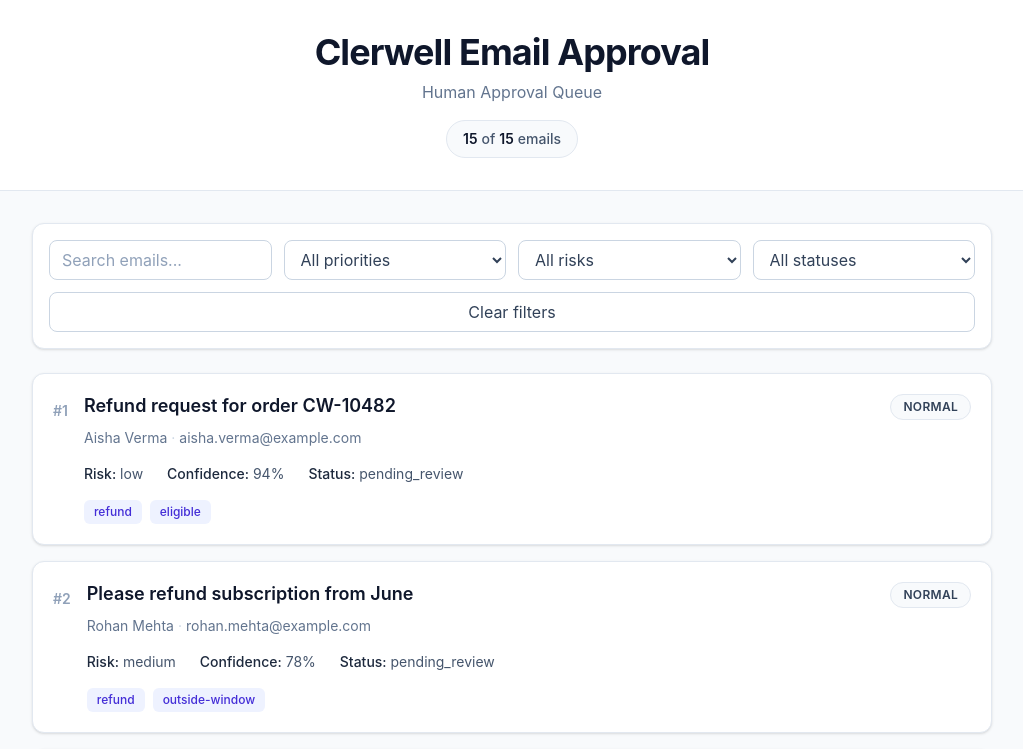
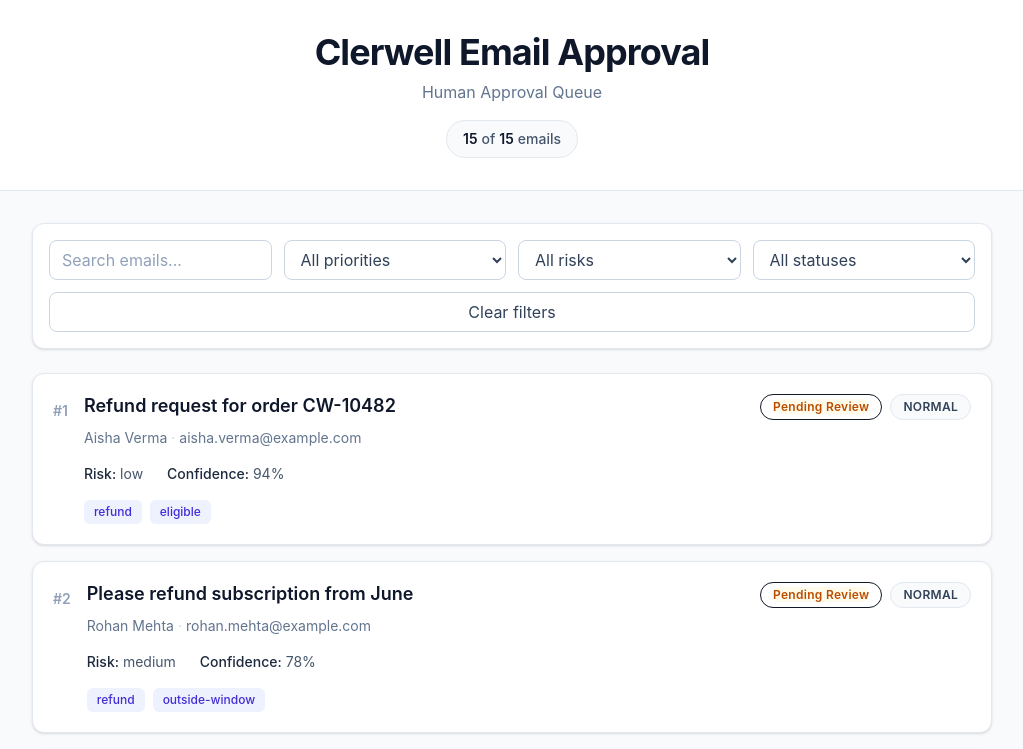
Before and after one commit to rinufathima160/clerwell-email-approval, a React (Vite) app: page / in a window 1280 px wide. Shown: the top 749 px of the page, without its empty margins (128-1151 px from the left). Built offline with nearby package versions, Linux system fonts and the light colour scheme.

Commit message:
Add escalation status and queue filtering

```diff
--- a/src/App.tsx
+++ b/src/App.tsx
@@ -4,10 +4,23 @@ import Header from "./components/Header";
 import Filters from "./components/Filters";
 import EmailList from "./components/EmailList";
 import EmailDetail from "./components/EmailDetail";
+function getSavedEmails(): Email[] {
+  const savedEmails = localStorage.getItem("approvalQueueEmails");
 
+  if (!savedEmails) {
+    return [];
+  }
+
+  try {
+    return JSON.parse(savedEmails) as Email[];
+  } catch {
+    localStorage.removeItem("approvalQueueEmails");
+    return [];
+  }
+}
 function App() {
-  const [emails, setEmails] = useState<Email[]>([]);
-  const [loading, setLoading] = useState(true);
+  const [emails, setEmails] = useState<Email[]>(getSavedEmails);
+const [loading, setLoading] = useState(() => getSavedEmails().length === 0);
   const [error, setError] = useState("");
 
   const [selectedEmail, setSelectedEmail] =
@@ -18,17 +31,8 @@ function App() {
   const [riskFilter, setRiskFilter] = useState("all");
 const [statusFilter, setStatusFilter] = useState("all");
   useEffect(() => {
-  const savedEmails = localStorage.getItem("approvalQueueEmails");
-
-  if (savedEmails) {
-    try {
-      const parsedEmails: Email[] = JSON.parse(savedEmails);
-      setEmails(parsedEmails);
-      setLoading(false);
-      return;
-    } catch {
-      localStorage.removeItem("approvalQueueEmails");
-    }
+  if (emails.length > 0) {
+    return;
   }
 
   fetch("/mock-data/emails.json")
@@ -40,14 +44,14 @@ const [statusFilter, setStatusFilter] = useState("all");
       return response.json();
     })
     .then((data) => {
-      setEmails(data.emails);
+      setEmails(data.emails as Email[]);
       setLoading(false);
     })
     .catch(() => {
       setError("Unable to load emails.");
       setLoading(false);
     });
-}, []);
+}, [emails.length]);
 
 useEffect(() => {
   if (emails.length > 0) {
@@ -129,6 +133,26 @@ const handleReject = () => {
   setSelectedEmail(null);
 };
 
+// Escalate email
+const handleEscalate = () => {
+  if (!selectedEmail) return;
+
+  const updatedEmail = {
+    ...selectedEmail,
+    status: "escalated",
+  };
+
+  setEmails((currentEmails) =>
+    currentEmails.map((email) =>
+      email.id === updatedEmail.id
+        ? updatedEmail
+        : email
+    )
+  );
+
+  setSelectedEmail(null);
+};
+
   // Save edited response
   const handleSaveDraft = (draft: string) => {
     if (!selectedEmail) return;
@@ -189,6 +213,7 @@ const handleReject = () => {
             onBack={() => setSelectedEmail(null)}
             onApprove={handleApprove}
             onReject={handleReject}
+            onEscalate={handleEscalate}
             onSaveDraft={handleSaveDraft}
           />
         </main>
--- a/src/components/ApprovalActions.tsx
+++ b/src/components/ApprovalActions.tsx
@@ -3,18 +3,22 @@ import { useState } from "react";
 type ApprovalActionsProps = {
   onApprove: () => void;
   onReject: () => void;
+  onEscalate: () => void;
   onEdit: () => void;
+
   isEditing: boolean;
   draftResponse: string;
   onDraftChange: (value: string) => void;
   onSave: () => void;
   onCancel: () => void;
   allowedActions: string[];
+  status: string;
 };
 
 function ApprovalActions({
   onApprove,
   onReject,
+  onEscalate,
   onEdit,
   isEditing,
   draftResponse,
@@ -22,9 +26,10 @@ function ApprovalActions({
   onSave,
   onCancel,
   allowedActions,
+  status,
 }: ApprovalActionsProps) {
   const [confirmation, setConfirmation] = useState<
-    "approve" | "reject" | null
+    "approve" | "reject" | "escalate" | null
   >(null);
 
   const [message, setMessage] = useState("");
@@ -32,7 +37,11 @@ function ApprovalActions({
   const canApprove = allowedActions.includes("approve_send");
   const canReject = allowedActions.includes("reject");
   const canEdit = allowedActions.includes("edit");
-
+const canEscalate = allowedActions.includes("escalate");
+  const isPending = status === "pending_review";
+  const isApproved = status === "approved";
+  const isRejected = status === "rejected";
+    const isEscalated = status === "escalated";
   const handleConfirm = () => {
     if (confirmation === "approve") {
       onApprove();
@@ -43,7 +52,10 @@ function ApprovalActions({
       onReject();
       setMessage("Email rejected successfully.");
     }
-
+     if (confirmation === "escalate") {
+    onEscalate();
+    setMessage("Email escalated successfully.");
+  }
     setConfirmation(null);
 
     setTimeout(() => {
@@ -90,6 +102,8 @@ function ApprovalActions({
   return (
     <>
       <section className="rounded-xl border border-slate-200 bg-white p-5 shadow-sm sm:p-6">
+        <div className="flex flex-col gap-3 sm:flex-row sm:items-center sm:justify-between">
+          <div>
             <h2 className="text-lg font-semibold text-slate-900 sm:text-xl">
               Approval Decision
             </h2>
@@ -97,20 +111,44 @@ function ApprovalActions({
             <p className="mt-2 text-sm leading-6 text-slate-500">
               Review the AI analysis and draft response before taking action.
             </p>
+          </div>
+
+          {/* Current Status */}
+          {isPending && (
+            <span className="w-fit rounded-full border border-amber-200 bg-amber-50 px-3 py-1 text-xs font-semibold uppercase tracking-wide text-amber-700">
+              Pending Review
+            </span>
+          )}
+
+          {isApproved && (
+            <span className="w-fit rounded-full border border-emerald-200 bg-emerald-50 px-3 py-1 text-xs font-semibold uppercase tracking-wide text-emerald-700">
+              Approved
+            </span>
+          )}
+
+          {isRejected && (
+            <span className="w-fit rounded-full border border-red-200 bg-red-50 px-3 py-1 text-xs font-semibold uppercase tracking-wide text-red-700">
+              Rejected
+            </span>
+          )}
+
+          {isEscalated && (
+  <span className="w-fit rounded-full border border-orange-200 bg-orange-50 px-3 py-1 text-xs font-semibold uppercase tracking-wide text-orange-700">
+    Escalated
+  </span>
+)}
+        </div>
 
         {/* Success message */}
         {message && (
-          <div
-            role="status"
-            className="mt-4 rounded-lg border border-emerald-200 bg-emerald-50 px-4 py-3 text-sm font-medium text-emerald-700"
-          >
+          <div className="mt-4 rounded-lg border border-emerald-200 bg-emerald-50 px-4 py-3 text-sm font-medium text-emerald-700">
             ✓ {message}
           </div>
         )}
 
+        {/* Actions */}
         <div className="mt-5 grid grid-cols-1 gap-3 sm:grid-cols-3">
-          {/* Approve */}
-          {canApprove && (
+          {isPending && canApprove && (
             <button
               type="button"
               onClick={() => setConfirmation("approve")}
@@ -120,8 +158,7 @@ function ApprovalActions({
             </button>
           )}
 
-          {/* Reject */}
-          {canReject && (
+          {isPending && canReject && (
             <button
               type="button"
               onClick={() => setConfirmation("reject")}
@@ -130,8 +167,15 @@ function ApprovalActions({
               Reject
             </button>
           )}
-
-          {/* Edit Response */}
+    {isPending && canEscalate && (
+  <button
+    type="button"
+    onClick={() => setConfirmation("escalate")}
+    className="w-full rounded-lg bg-orange-600 px-4 py-3 text-sm font-semibold text-white transition hover:bg-orange-700 focus:outline-none focus:ring-2 focus:ring-orange-300"
+  >
+    Escalate
+  </button>
+)}
           {canEdit && (
             <button
               type="button"
@@ -142,13 +186,6 @@ function ApprovalActions({
             </button>
           )}
         </div>
-
-        {/* No available actions */}
-        {!canApprove && !canReject && !canEdit && (
-          <div className="mt-5 rounded-lg border border-slate-200 bg-slate-50 p-4 text-sm text-slate-600">
-            No approval actions are currently available for this email.
-          </div>
-        )}
       </section>
 
       {/* Confirmation Modal */}
@@ -164,13 +201,17 @@ function ApprovalActions({
             <h2 className="text-lg font-semibold text-slate-900">
             {confirmation === "approve"
               ? "Approve this email?"
-                : "Reject this email?"}
+              : confirmation === "reject"
+               ? "Reject this email?"
+               : "Escalate this email?"}
             </h2>
 
             <p className="mt-2 text-sm leading-6 text-slate-500">
             {confirmation === "approve"
              ? "Are you sure you want to approve this email?"
-                : "Are you sure you want to reject this email?"}
+                 : confirmation === "reject"
+                  ? "Are you sure you want to reject this email?"
+                 : "Are you sure you want to escalate this email?"}
             </p>
 
             <div className="mt-6 flex flex-col-reverse gap-3 sm:flex-row sm:justify-end">
@@ -188,12 +229,16 @@ function ApprovalActions({
                 className={`w-full rounded-lg px-4 py-2.5 text-sm font-semibold text-white transition sm:w-auto ${
                     confirmation === "approve"
                     ? "bg-emerald-600 hover:bg-emerald-700"
-                    : "bg-red-600 hover:bg-red-700"
+                    : confirmation === "reject"
+                    ? "bg-red-600 hover:bg-red-700"
+                    : "bg-orange-600 hover:bg-orange-700"
                 }`}
               >
                 {confirmation === "approve"
                 ? "Yes, Approve"
-                  : "Yes, Reject"}
+            : confirmation === "reject"
+             ? "Yes, Reject"
+            : "Yes, Escalate"}
               </button>
             </div>
           </div>
--- a/src/components/EmailCard.tsx
+++ b/src/components/EmailCard.tsx
@@ -20,10 +20,35 @@ function EmailCard({
       "bg-blue-50 text-blue-700 border-blue-200",
   };
 
+  const statusStyles = {
+    pending_review:
+      "bg-amber-50 text-amber-700 border-amber-200",
+    approved:
+      "bg-emerald-50 text-emerald-700 border-emerald-200",
+    rejected:
+      "bg-red-50 text-red-700 border-red-200",
+  };
+
+  const statusLabels = {
+    pending_review: "Pending Review",
+    approved: "Approved",
+    rejected: "Rejected",
+  };
+
   const priorityClass =
     priorityStyles[
       email.priority as keyof typeof priorityStyles
     ] ?? priorityStyles.normal;
+
+  const statusClass =
+    statusStyles[
+      email.status as keyof typeof statusStyles
+    ] ?? "bg-slate-50 text-slate-700 border-slate-200";
+
+  const statusLabel =
+    statusLabels[
+      email.status as keyof typeof statusLabels
+    ] ?? email.status;
 
   return (
     <button
@@ -58,7 +83,7 @@ function EmailCard({
         {/* Email content */}
         <div className="min-w-0 flex-1">
 
-          {/* Subject + Priority */}
+          {/* Subject + Status + Priority */}
           <div className="flex flex-col gap-2 sm:flex-row sm:items-start sm:justify-between">
 
             <h3
@@ -76,6 +101,36 @@ function EmailCard({
               {email.subject}
             </h3>
 
+            <div className="flex flex-wrap gap-2">
+
+              {/* Status */}
+              <span
+                className="
+                  w-fit
+                  shrink-0
+                  rounded-full
+                  border
+                  px-2.5
+                  py-1
+                  text-[11px]
+                  font-semibold
+                  tracking-wide
+                  sm:px-3
+                  sm:text-xs
+                "
+                style={{}}
+              >
+                <span
+                  className={`
+                    rounded-full
+                    ${statusClass}
+                  `}
+                >
+                  {statusLabel}
+                </span>
+              </span>
+
+              {/* Priority */}
               <span
                 className={`
                   w-fit
@@ -96,6 +151,7 @@ function EmailCard({
                 {email.priority}
               </span>
 
+            </div>
           </div>
 
           {/* Sender */}
@@ -135,13 +191,6 @@ function EmailCard({
               )}
               %
             </span>
-
-            <span>
-              <span className="font-medium text-slate-800">
-                Status:
-              </span>{" "}
-              {email.status}
-            </span>
           </div>
 
           {/* Labels */}
--- a/src/components/EmailDetail.tsx
+++ b/src/components/EmailDetail.tsx
@@ -7,6 +7,7 @@ type EmailDetailProps = {
   onBack: () => void;
   onApprove: () => void;
   onReject: () => void;
+  onEscalate: () => void;
   onSaveDraft: (draft: string) => void;
 };
 
@@ -15,6 +16,7 @@ function EmailDetail({
   onBack,
   onApprove,
   onReject,
+    onEscalate,
   onSaveDraft,
 }: EmailDetailProps) {
   const [isEditing, setIsEditing] = useState(false);
@@ -38,6 +40,31 @@ function EmailDetail({
     priorityStyles[
       email.priority as keyof typeof priorityStyles
     ] ?? priorityStyles.normal;
+
+  const statusStyles = {
+    pending_review:
+      "bg-amber-100 text-amber-700 border border-amber-200",
+    approved:
+      "bg-emerald-100 text-emerald-700 border border-emerald-200",
+    rejected:
+      "bg-red-100 text-red-700 border border-red-200",
+  };
+
+  const statusLabels = {
+    pending_review: "Pending Review",
+    approved: "Approved",
+    rejected: "Rejected",
+  };
+
+  const statusClass =
+    statusStyles[
+      email.status as keyof typeof statusStyles
+    ] ?? "bg-slate-100 text-slate-700 border border-slate-200";
+
+  const statusLabel =
+    statusLabels[
+      email.status as keyof typeof statusLabels
+    ] ?? email.status;
 
   return (
     <div className="space-y-6">
@@ -65,11 +92,21 @@ function EmailDetail({
             </p>
           </div>
 
-          <span
-            className={`w-fit shrink-0 rounded-full border px-3 py-1 text-xs font-semibold uppercase tracking-wide ${priorityClass}`}
-          >
-            {email.priority}
-          </span>
+          <div className="flex flex-wrap gap-2">
+            {/* Status */}
+            <span
+              className={`w-fit rounded-full border px-3 py-1 text-xs font-semibold tracking-wide ${statusClass}`}
+            >
+              {statusLabel}
+            </span>
+
+            {/* Priority */}
+            <span
+              className={`w-fit rounded-full border px-3 py-1 text-xs font-semibold uppercase tracking-wide ${priorityClass}`}
+            >
+              {email.priority}
+            </span>
+          </div>
         </div>
       </section>
 
@@ -207,11 +244,11 @@ function EmailDetail({
       <ApprovalActions
         onApprove={onApprove}
         onReject={onReject}
+        onEscalate={onEscalate}
         onEdit={() => setIsEditing(true)}
         isEditing={isEditing}
         draftResponse={draftResponse}
         onDraftChange={setDraftResponse}
-
         onSave={() => {
           onSaveDraft(draftResponse);
           setIsEditing(false);
@@ -221,6 +258,7 @@ function EmailDetail({
           setIsEditing(false);
         }}
         allowedActions={email.allowedActions}
+        status={email.status}
       />
     </div>
   );
--- a/src/components/Filters.tsx
+++ b/src/components/Filters.tsx
@@ -73,6 +73,7 @@ function Filters({
           <option value="pending_review">Pending</option>
           <option value="approved">Approved</option>
           <option value="rejected">Rejected</option>
+          <option value="escalated">Escalated</option>
         </select>
 
         {/* Clear */}
```
Lines whose indentation alone changed are shown as unchanged.
